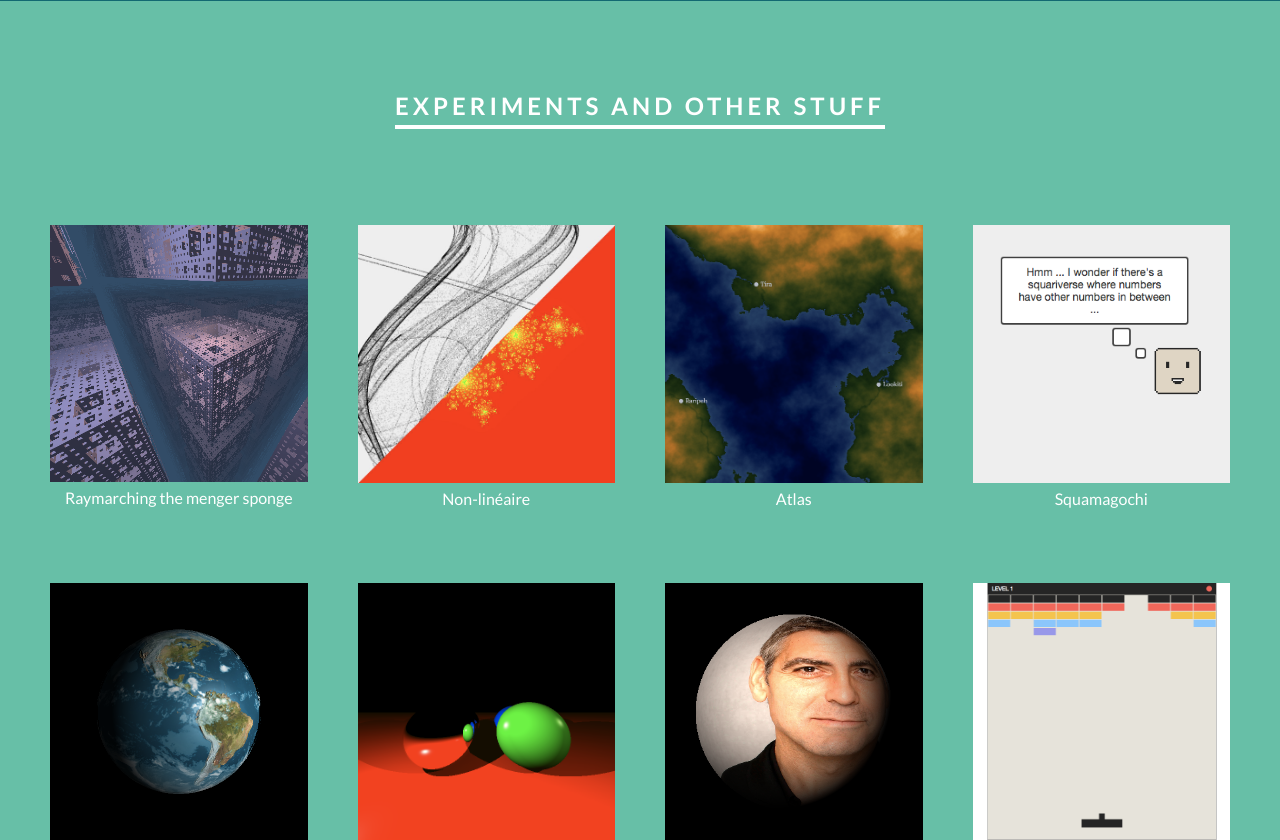
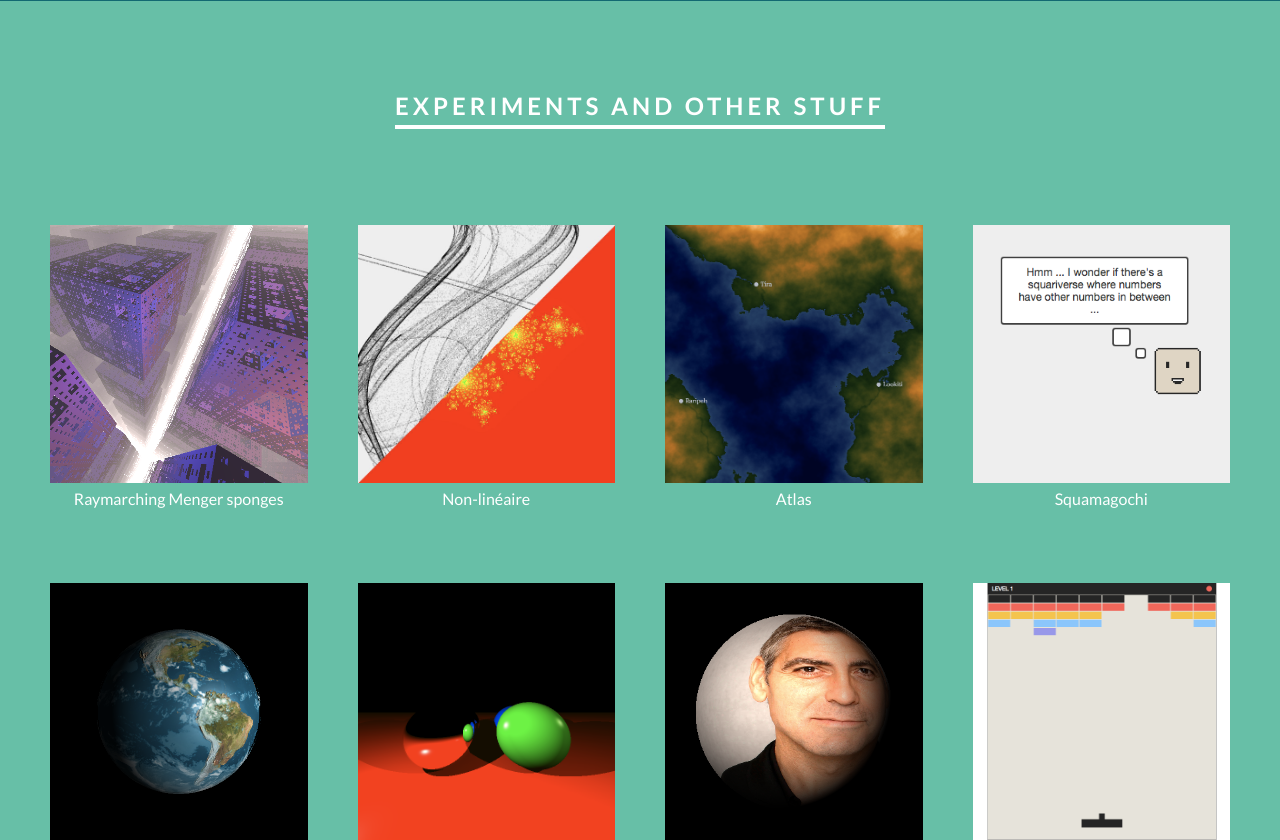
Before and after one commit to codefromhezad/hezad.com, a PHP site: page / in a window 1280 px wide. Shown: the part 2453-3293 px from the top of the page. Run offline with PHP 8.4, Linux system fonts and the light colour scheme.

Commit message:
Updated Raymarching menger sponges entry in experiments section

```diff
--- a/data.php
+++ b/data.php
@@ -35,10 +35,10 @@
 			)
 		),
 		'lab' => array(
-			'Raymarching the menger sponge' => array(
+			'Raymarching Menger sponges' => array(
 				'url'   => 'http://lab.hezad.com/distance/',
 				'image' => 'img/thumb-raymarching.png',
-				'desc'  => 'A raymarched Menger Sponge with shaders via WebGL'
+				'desc'  => 'Rendering Menger sponges using raymarching with shaders / WebGL'
 			),
 			'Non-linéaire' => array(
 				'url'   => 'http://lab.hezad.com/non-lineaire/',
```
Also changed, not shown: img/thumb-raymarching.png, 1 other file.
